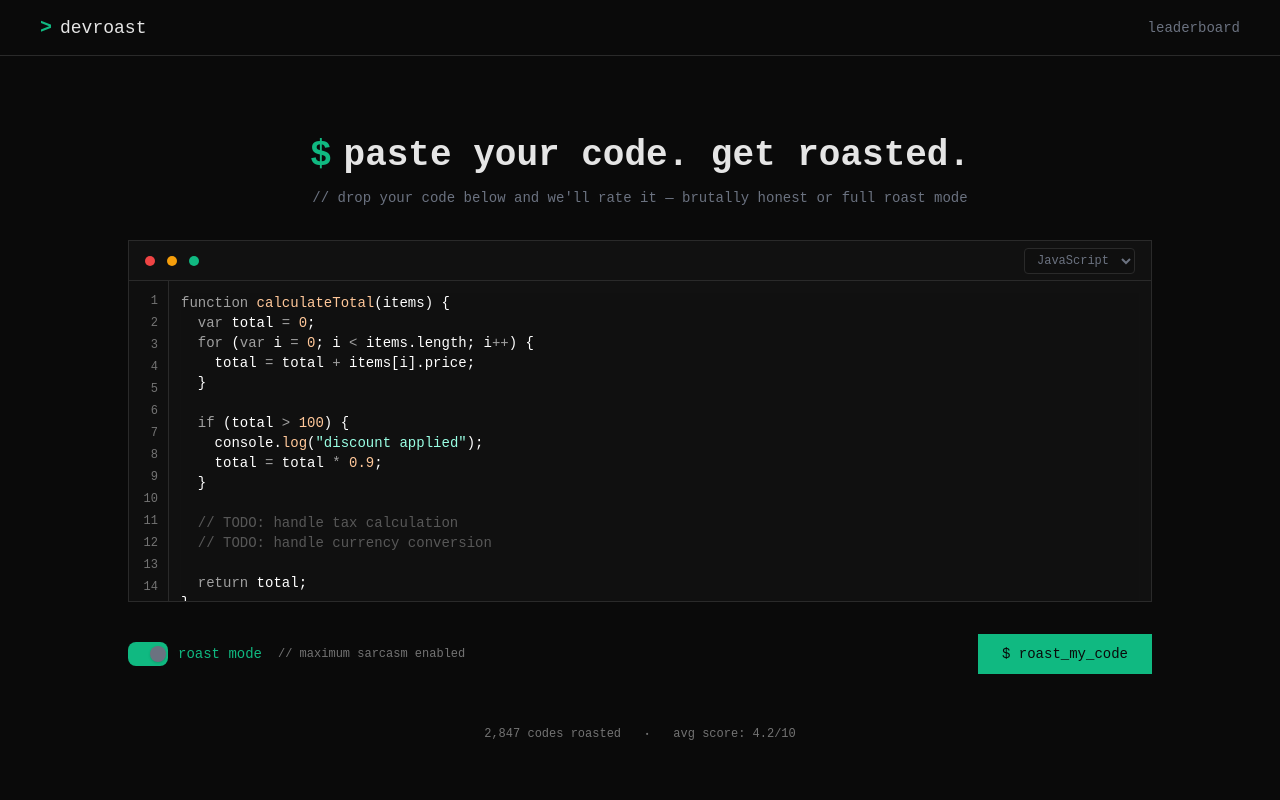
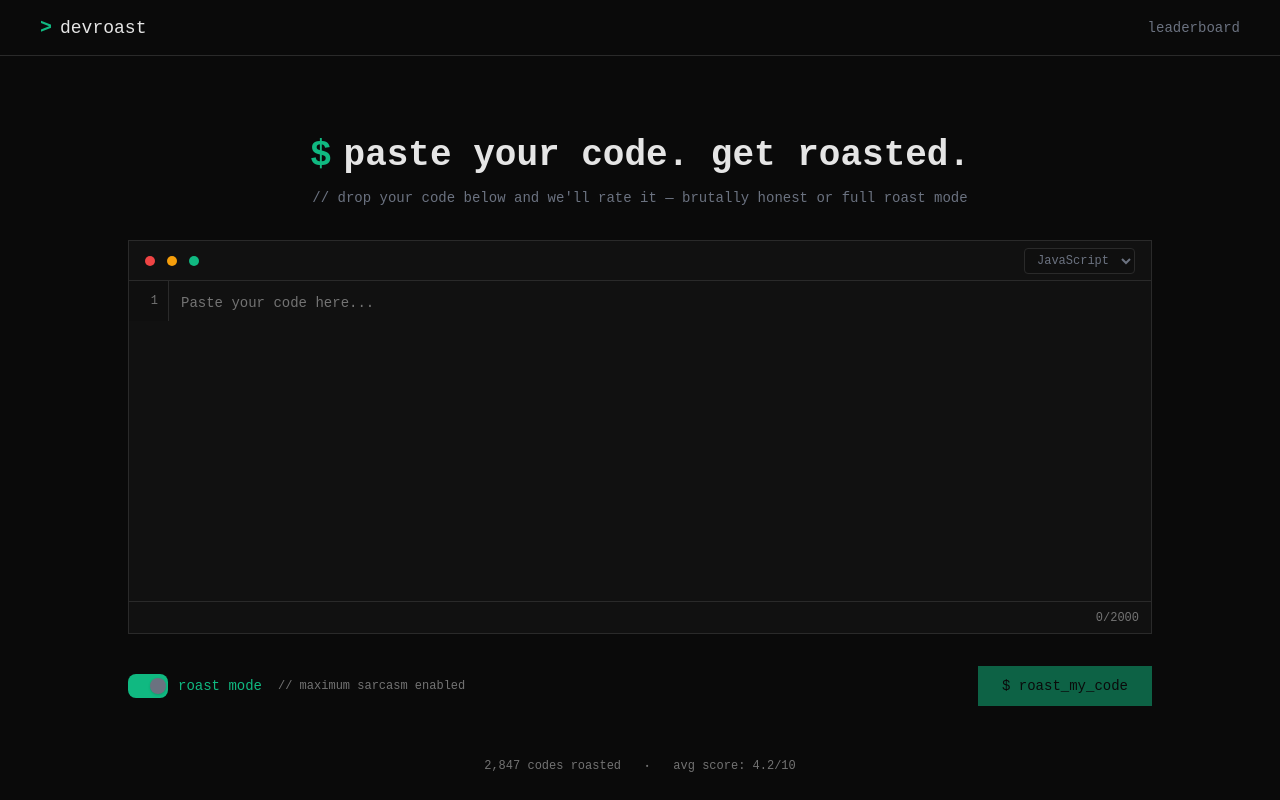
Before and after one commit to rafaelreisramos/nlw-22-devroast-fullstack, a Next.js app: page / in a window 1280 px wide. Shown: the top 800 px of the page. Built offline with nearby package versions, Linux system fonts and the light colour scheme.

Commit message:
feat(ui): add 2000 char limit to code editor with counter and disable button when exceeded

```diff
--- a/src/app/page.tsx
+++ b/src/app/page.tsx
@@ -1,3 +1,6 @@
+"use client";
+
+import { useState } from "react";
 import { CodeEditor } from "@/components/code-editor";
 import { Button } from "@/components/ui/button";
 import {
@@ -10,6 +13,8 @@ import {
 import { Toggle } from "@/components/ui/toggle";
 
 export default function Home() {
+	const [code, setCode] = useState("");
+	const isCodeValid = code.length > 0 && code.length <= 2000;
 	return (
 		<main className="flex min-h-[calc(100vh-3.5rem)] flex-col items-center bg-bg-page px-10 py-20">
 			<div className="flex w-full max-w-5xl flex-col gap-8">
@@ -29,25 +34,7 @@ export default function Home() {
 				</div>
 
 				{/* Code Input Area */}
-				<CodeEditor
-					code={`function calculateTotal(items) {
-  var total = 0;
-  for (var i = 0; i < items.length; i++) {
-    total = total + items[i].price;
-  }
-
-  if (total > 100) {
-    console.log("discount applied");
-    total = total * 0.9;
-  }
-
-  // TODO: handle tax calculation
-  // TODO: handle currency conversion
-
-  return total;
-}`}
-					showLanguageSelector
-				/>
+				<CodeEditor code={code} onCodeChange={setCode} showLanguageSelector />
 
 				{/* Actions Bar */}
 				<div className="flex items-center justify-between">
@@ -62,7 +49,7 @@ export default function Home() {
 							{`// maximum sarcasm enabled`}
 						</span>
 					</div>
-					<Button>$ roast_my_code</Button>
+					<Button disabled={!isCodeValid}>$ roast_my_code</Button>
 				</div>
 
 				{/* Stats Footer */}
--- a/src/components/code-editor/CodeEditor.tsx
+++ b/src/components/code-editor/CodeEditor.tsx
@@ -20,7 +20,10 @@ export interface CodeEditorProps {
 	className?: string;
 	filename?: string;
 	placeholder?: string;
+	maxLength?: number;
 }
+
+const DEFAULT_MAX_LENGTH = 2000;
 
 const LANGUAGE_LABELS: Record<SupportedLanguage, string> = {
 	javascript: "JavaScript",
@@ -46,12 +49,16 @@ export function CodeEditor({
 	className,
 	filename,
 	placeholder = "Paste your code here...",
+	maxLength = DEFAULT_MAX_LENGTH,
 }: CodeEditorProps) {
 	const [code, setCode] = useState<string>(initialCode);
 	const [html, setHtml] = useState<string>("");
 	const [currentLanguage, setCurrentLanguage] =
 		useState<SupportedLanguage>("javascript");
 	const textareaRef = useRef<HTMLTextAreaElement>(null);
+
+	const codeLength = code.length;
+	const isOverLimit = codeLength > maxLength;
 
 	useEffect(() => {
 		if (!initialLanguage && code) {
@@ -75,9 +82,11 @@ export function CodeEditor({
 	}, [code, currentLanguage]);
 
 	const handleCodeChange = (newCode: string) => {
-		setCode(newCode);
-		if (onCodeChange) {
-			onCodeChange(newCode);
+		if (newCode.length <= maxLength) {
+			setCode(newCode);
+			if (onCodeChange) {
+				onCodeChange(newCode);
+			}
 		}
 	};
 
@@ -185,6 +194,16 @@ export function CodeEditor({
 					</div>
 				</div>
 			</div>
+			<div className="flex h-8 items-center justify-end border-t border-border-primary px-3">
+				<span
+					className={twMerge(
+						"font-mono text-xs",
+						isOverLimit ? "text-accent-red" : "text-text-tertiary",
+					)}
+				>
+					{codeLength}/{maxLength}
+				</span>
+			</div>
 		</div>
 	);
 }
```
Also changed, not shown: 1 other file (tests, documents, lock files or other folders).
